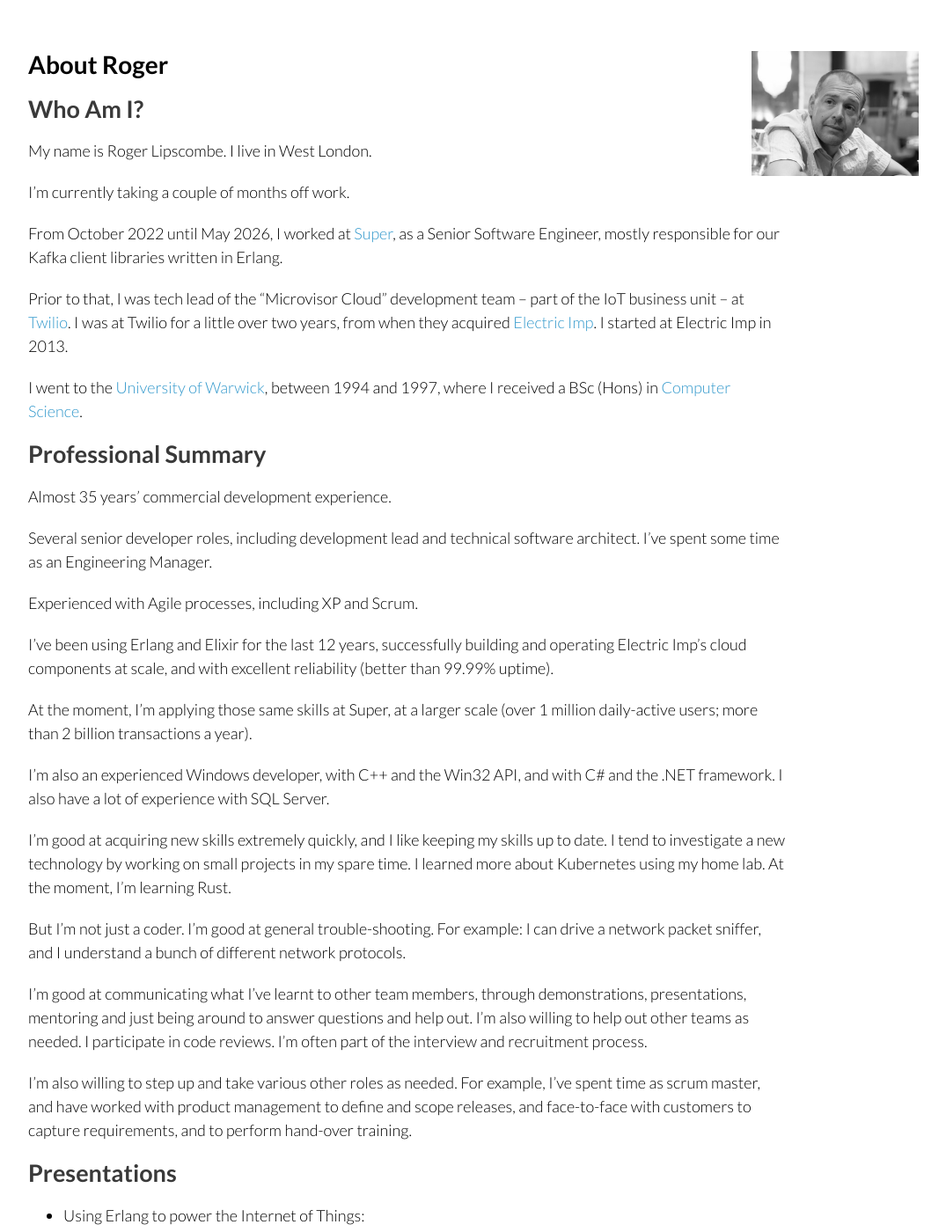
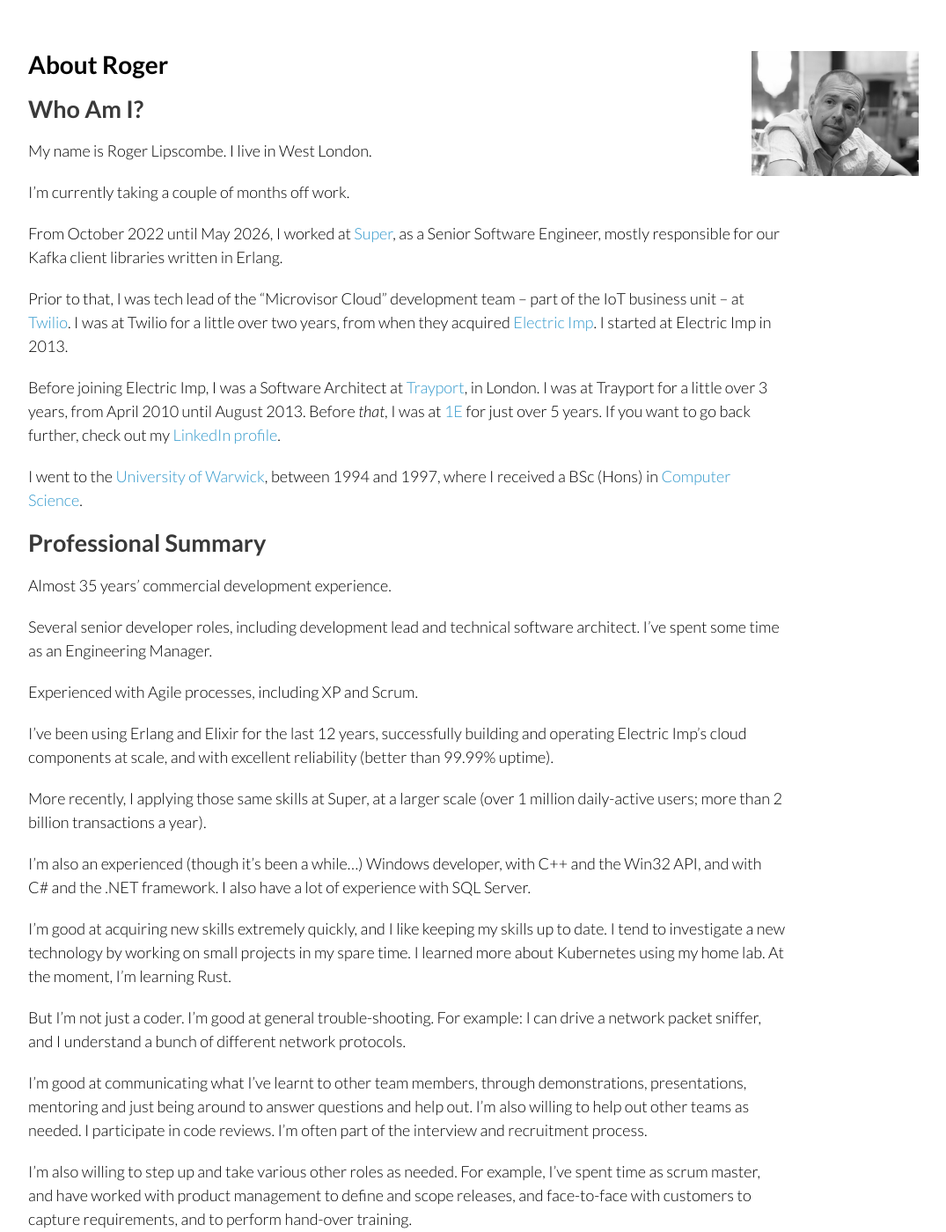
Before and after one commit to rlipscombe/rlipscombe.github.io, a Jekyll site: the page built from index.md, in a window 1280 px wide and 1400 px high. Shown: the whole window at 88% size, without its empty margins (178-1253 px from the left). Built offline with Jekyll 4.4.1, drawn with Linux system fonts in a browser that asks for light colours; some of the changed text lies outside the part shown.

Commit message:
Reformat paragraphs

```diff
--- a/index.md
+++ b/index.md
@@ -20,41 +20,55 @@
 Twilio for a little over two years, from when they acquired [Electric
 Imp](https://electricimp.com). I started at Electric Imp in 2013.
 
-I went to the [University of Warwick](http://warwick.ac.uk/), between 1994 and 1997, where I received a BSc (Hons) in
+Before joining Electric Imp, I was a Software Architect at
+[Trayport](http://trayport.com), in London. I was at Trayport for a little over
+3 years, from April 2010 until August 2013.  Before *that*, I was at
+[1E](http://1e.com) for just over 5 years. If you want to go back further,
+check out my [LinkedIn profile](http://www.linkedin.com/in/rlipscombe).
+
+I went to the [University of Warwick](http://warwick.ac.uk/), between 1994 and
+1997, where I received a BSc (Hons) in
 [Computer Science](http://www.dcs.warwick.ac.uk/).
 
 ## Professional Summary
 
 Almost 35 years' commercial development experience.
 
-Several senior developer roles, including development lead and technical software architect. I've spent some time as an
-Engineering Manager.
+Several senior developer roles, including development lead and technical
+software architect. I've spent some time as an Engineering Manager.
 
 Experienced with Agile processes, including XP and Scrum.
 
-I've been using Erlang and Elixir for the last 12 years, successfully building and operating Electric Imp's cloud
-components at scale, and with excellent reliability (better than 99.99% uptime).
+I've been using Erlang and Elixir for the last 12 years, successfully building
+and operating Electric Imp's cloud components at scale, and with excellent
+reliability (better than 99.99% uptime).
 
-At the moment, I'm applying those same skills at Super, at a larger scale (over 1 million daily-active users; more than
-2 billion transactions a year).
+More recently, I applying those same skills at Super, at a larger scale (over 1
+million daily-active users; more than 2 billion transactions a year).
 
-I'm also an experienced Windows developer, with C++ and the Win32 API, and with C# and the .NET framework. I also have a
-lot of experience with SQL Server.
+I'm also an experienced (though it's been a while...) Windows developer, with
+C++ and the Win32 API, and with C# and the .NET framework. I also have a lot of
+experience with SQL Server.
 
-I'm good at acquiring new skills extremely quickly, and I like keeping my skills up to date. I tend to investigate a new
-technology by working on small projects in my spare time. I learned more about Kubernetes using my home lab. At the moment,
-I'm learning Rust.
+I'm good at acquiring new skills extremely quickly, and I like keeping my
+skills up to date. I tend to investigate a new technology by working on small
+projects in my spare time. I learned more about Kubernetes using my home lab.
+At the moment, I'm learning Rust.
 
-But I'm not just a coder. I'm good at general trouble-shooting. For example: I can drive a network packet sniffer, and I
-understand a bunch of different network protocols.
+But I'm not just a coder. I'm good at general trouble-shooting. For example: I
+can drive a network packet sniffer, and I understand a bunch of different
+network protocols.
 
-I'm good at communicating what I've learnt to other team members, through demonstrations, presentations, mentoring and
-just being around to answer questions and help out.  I'm also willing to help out other teams as needed. I participate
-in code reviews. I'm often part of the interview and recruitment process.
+I'm good at communicating what I've learnt to other team members, through
+demonstrations, presentations, mentoring and just being around to answer
+questions and help out.  I'm also willing to help out other teams as needed. I
+participate in code reviews. I'm often part of the interview and recruitment
+process.
 
-I'm also willing to step up and take various other roles as needed. For example, I've spent time as scrum master, and
-have worked with product management to define and scope releases, and face-to-face with customers to capture
-requirements, and to perform hand-over training.
+I'm also willing to step up and take various other roles as needed. For
+example, I've spent time as scrum master, and have worked with product
+management to define and scope releases, and face-to-face with customers to
+capture requirements, and to perform hand-over training.
 
 ## Presentations
 
@@ -73,8 +87,9 @@
 
 ## Public Profile
 
-* My blog	[blog.differentpla.net](http://blog.differentpla.net)
-* ![](images/LinkedIn_Logo16px.png) [www.linkedin.com/in/rlipscombe](http://www.linkedin.com/in/rlipscombe)
-* ![](images/so-icon.png) [stackoverflow.com/users/8446/roger-lipscombe](http://stackoverflow.com/users/8446/roger-lipscombe)
-* ![](images/github-icon.png) [github.com/rlipscombe](http://github.com/rlipscombe)
+* My blog [blog.differentpla.net](https://blog.differentpla.net)
+* ![](images/LinkedIn_Logo16px.png) [www.linkedin.com/in/rlipscombe](https://www.linkedin.com/in/rlipscombe)
+* ![](images/so-icon.png) [stackoverflow.com/users/8446/roger-lipscombe](https://stackoverflow.com/users/8446/roger-lipscombe)
+* ![](images/github-icon.png) [github.com/rlipscombe](https://github.com/rlipscombe)
+* [codeberg.com/rlipscombe](https://codeberg.com/rlipscombe)
 * ![](images/mastodon.png) [hachyderm.io/@rogerlipscombe](https://hachyderm.io/@rogerlipscombe)
```
